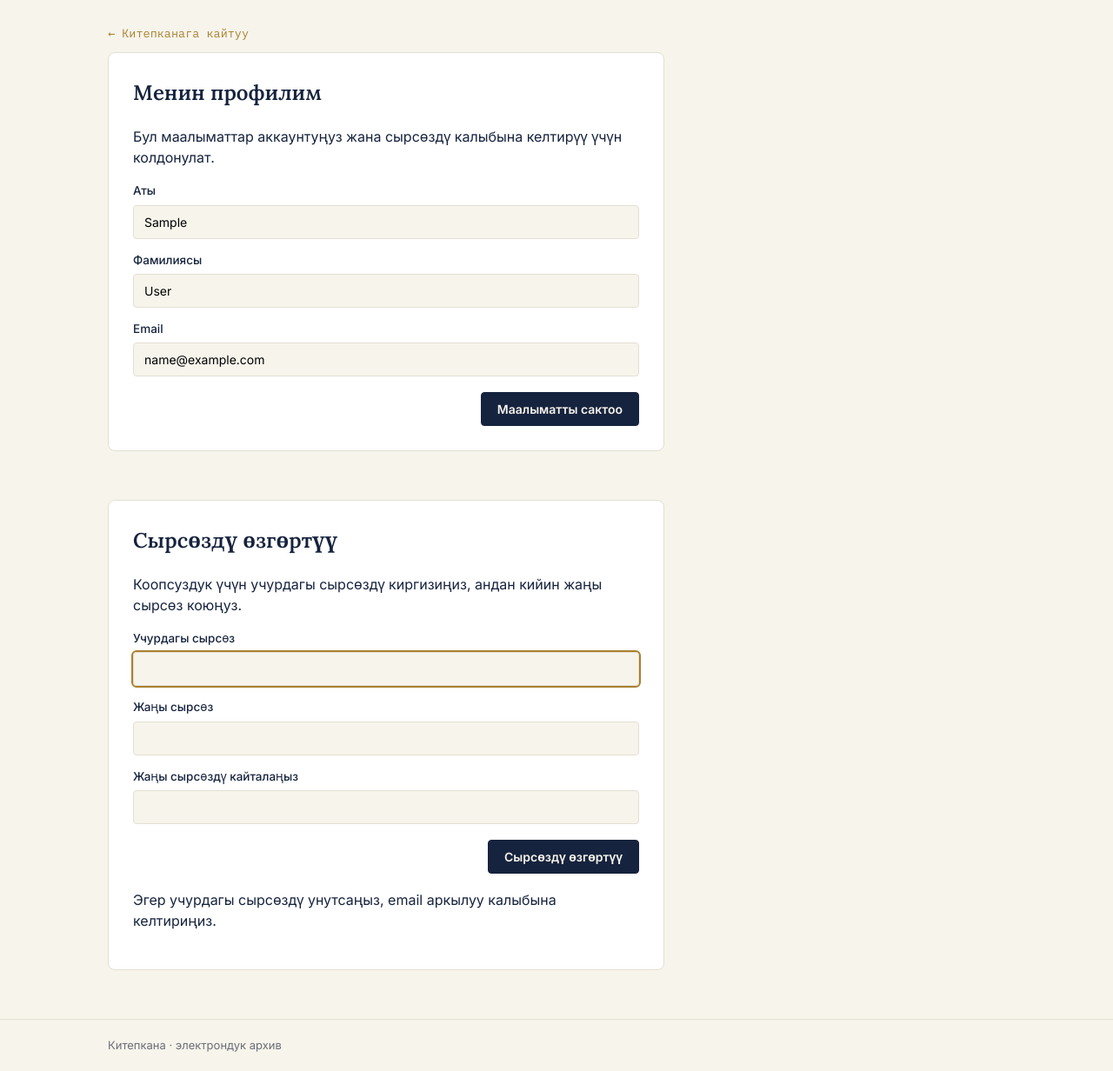
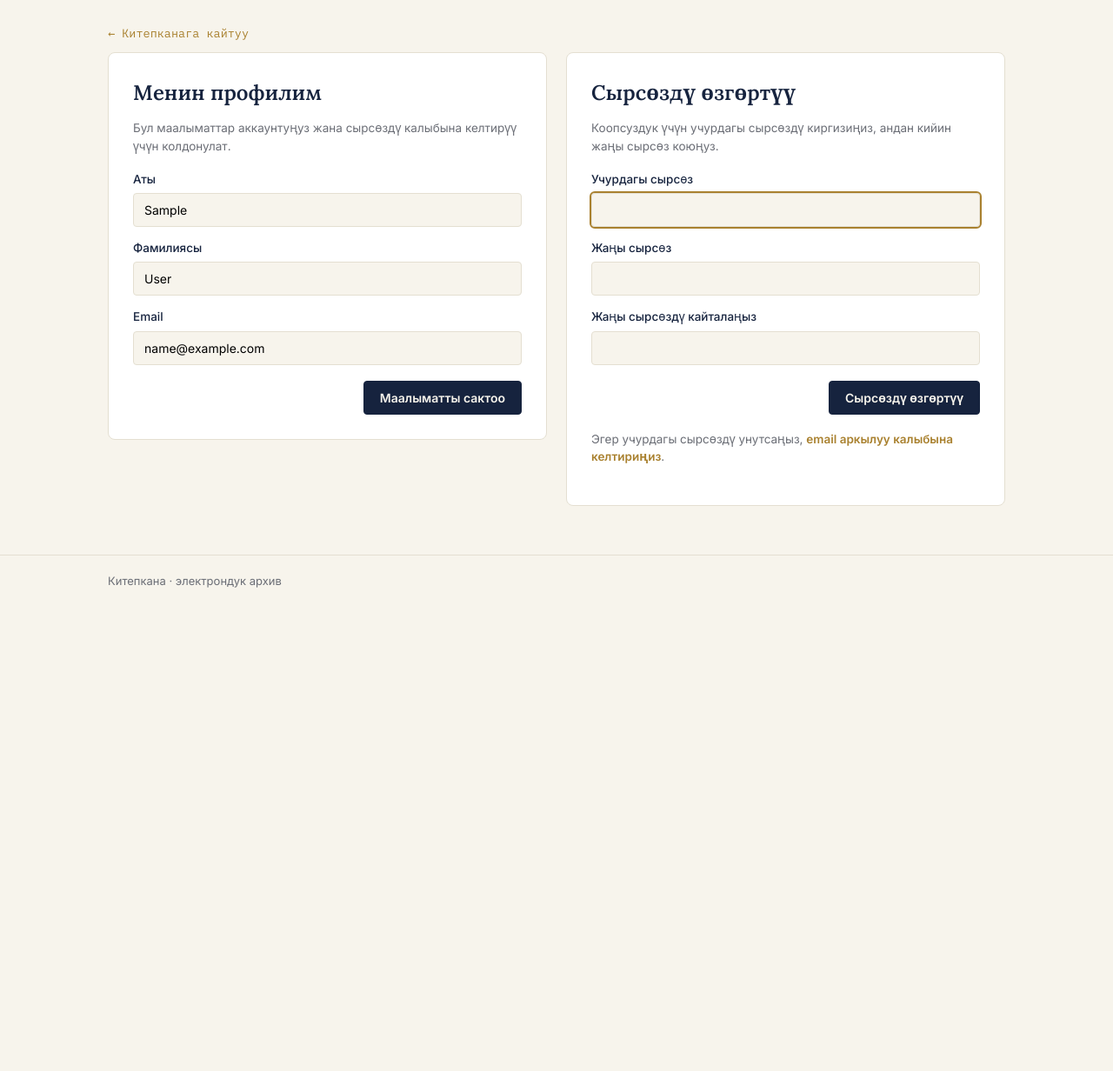
Before and after one commit to MamatkulovaBegimai/document-library, a Django app: page /profile/ in a window 1280 px wide. Shown: the part 65-1297 px from the top of the page at 87% size. After the commit the page ends 741 px from the top, so only its background shows below. Run offline with Django 5.2, Linux system fonts and the light colour scheme; the visitor is signed in with stand-in values (Sample User, id 1).

Commit message:
Style teacher profile page

```diff
--- a/library/static/library/css/style.css
+++ b/library/static/library/css/style.css
@@ -145,3 +145,36 @@ a { color: inherit; text-decoration: none; }
   .hero h1 { font-size: 30px; }
   .search { flex-direction: column; }
 }
+
+
+/* Teacher profile */
+.profile-grid {
+  display: grid;
+  grid-template-columns: repeat(2, minmax(0, 1fr));
+  gap: 22px;
+  align-items: start;
+  margin-bottom: 56px;
+}
+.profile-grid .upload-card {
+  margin-bottom: 0;
+  max-width: none;
+}
+.profile-hint {
+  color: var(--muted);
+  font-size: 13.5px;
+  margin: -8px 0 18px;
+}
+.profile-hint a {
+  color: var(--gold);
+  font-weight: 600;
+}
+.field .errorlist {
+  margin: 2px 0 0;
+  padding-left: 18px;
+  color: #B3261E;
+  font-size: 12.5px;
+}
+
+@media (max-width: 760px) {
+  .profile-grid { grid-template-columns: 1fr; }
+}
```
